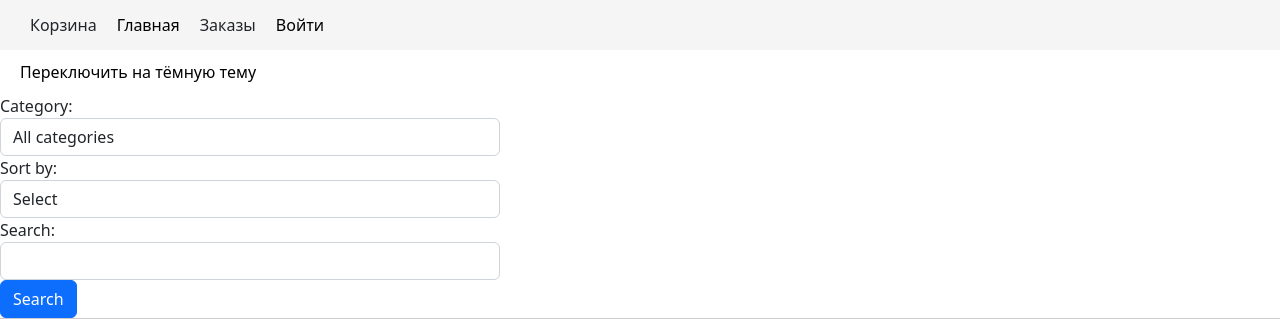
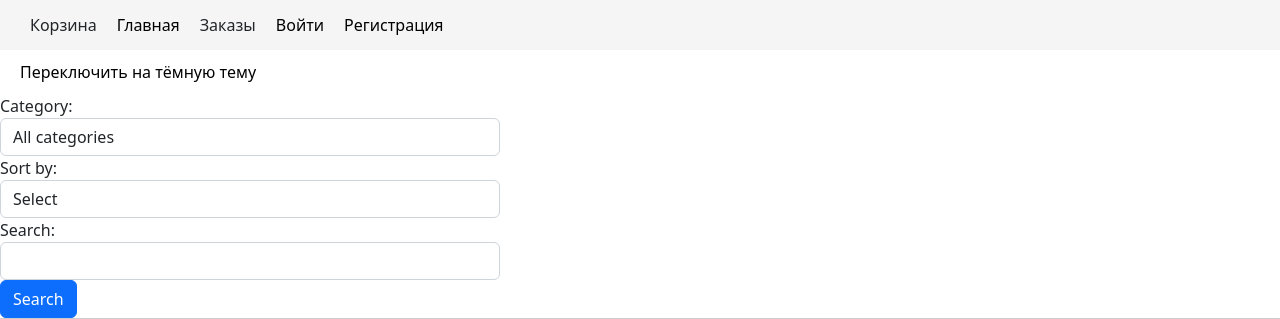
Before and after one commit to Nick-star/djangokurs, a Django app: page / in a window 1280 px wide; the page is wider, and only the part inside the window is pictured. Shown: the top 319 px of that part. Run offline with Django 4.2, Linux system fonts and the light colour scheme; data comes from the database, SQL or seed files in the repository; some libraries are stand-ins or nearby versions.

Commit message:
little change

```diff
--- a/templates/base.html
+++ b/templates/base.html
@@ -19,6 +19,7 @@
             <li><a href="{% url 'accounts:logout' %}">Выйти</a></li>
         {% else %}
             <li><a href="{% url 'accounts:login' %}">Войти</a></li>
+            <li><a href="{% url 'accounts:register' %}">Регистрация</a></li>
         {% endif %}
     </ul>
 </div>
```
